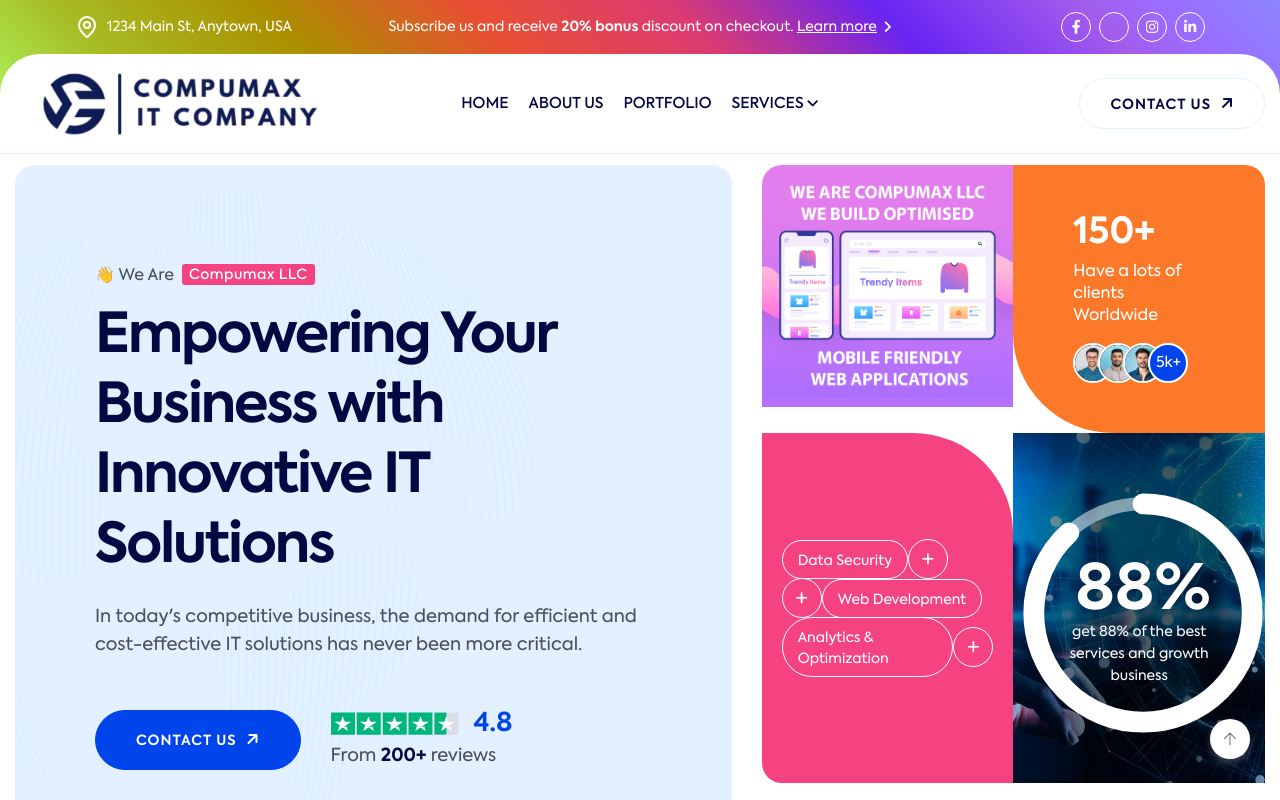
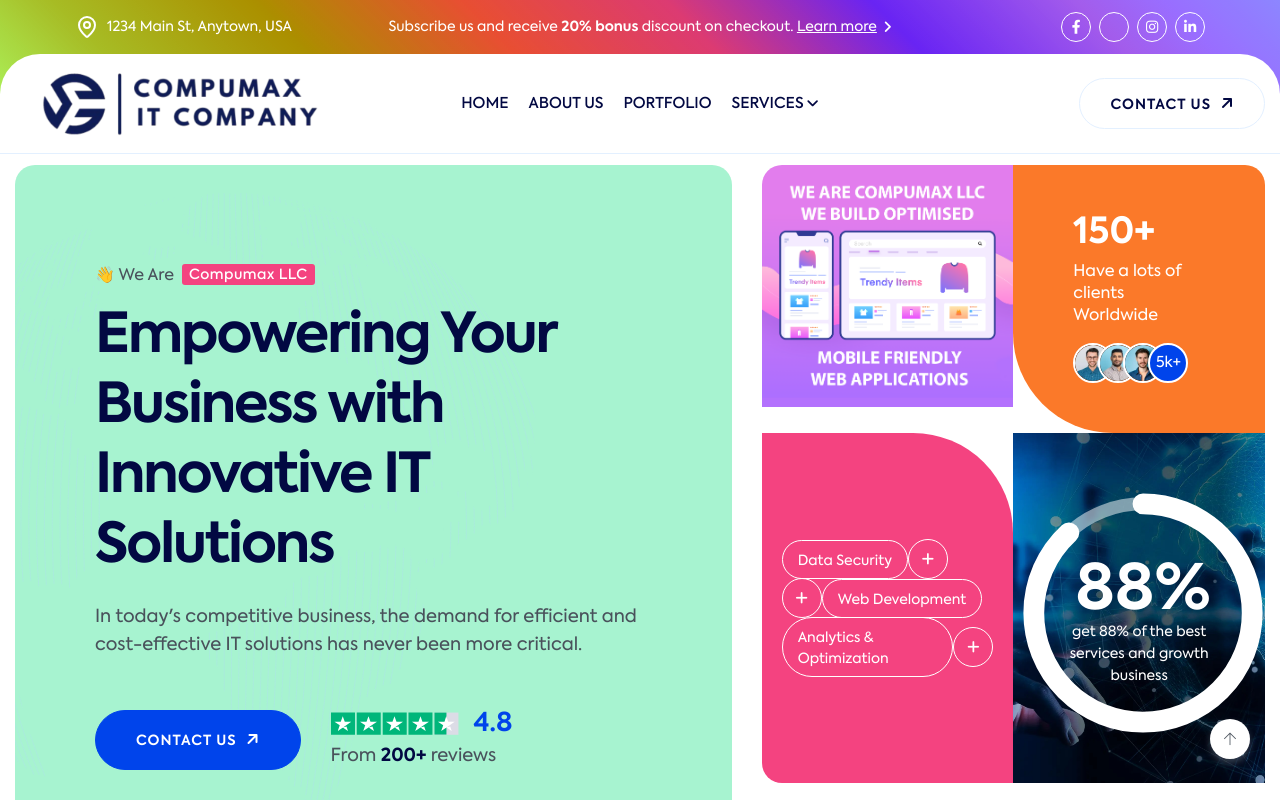
Before and after one commit to Farhan-6710/Compumax-llc, a Next.js app: page / in a window 1280 px wide. Shown: the top 800 px of the page. Built offline with nearby package versions, Linux system fonts and the light colour scheme; some icons are missing.

Commit message:
color-changed

```diff
--- a/styles/Home.module.css
+++ b/styles/Home.module.css
@@ -125,6 +125,10 @@
   margin-left: 20px;
 }
 
+.bg-emerald-400 {
+  background-color: #34d399;
+}
+
 @media (max-width: 600px) {
   .grid {
     width: 100%;
--- a/styles/sass/components/_hero.scss
+++ b/styles/sass/components/_hero.scss
@@ -17,7 +17,7 @@
   padding: 132px 200px 133px;
   background-repeat: no-repeat;
   background-position: left center;
-  background-color: var(--bs-light);
+  background-color: #a7f3d0;
   border-radius: var(--bs-border-radius-sm);
   h1 {
     font-size: 55px;
```
Also changed, not shown: css/ContactFormComponent.css (line endings or trailing spaces).
